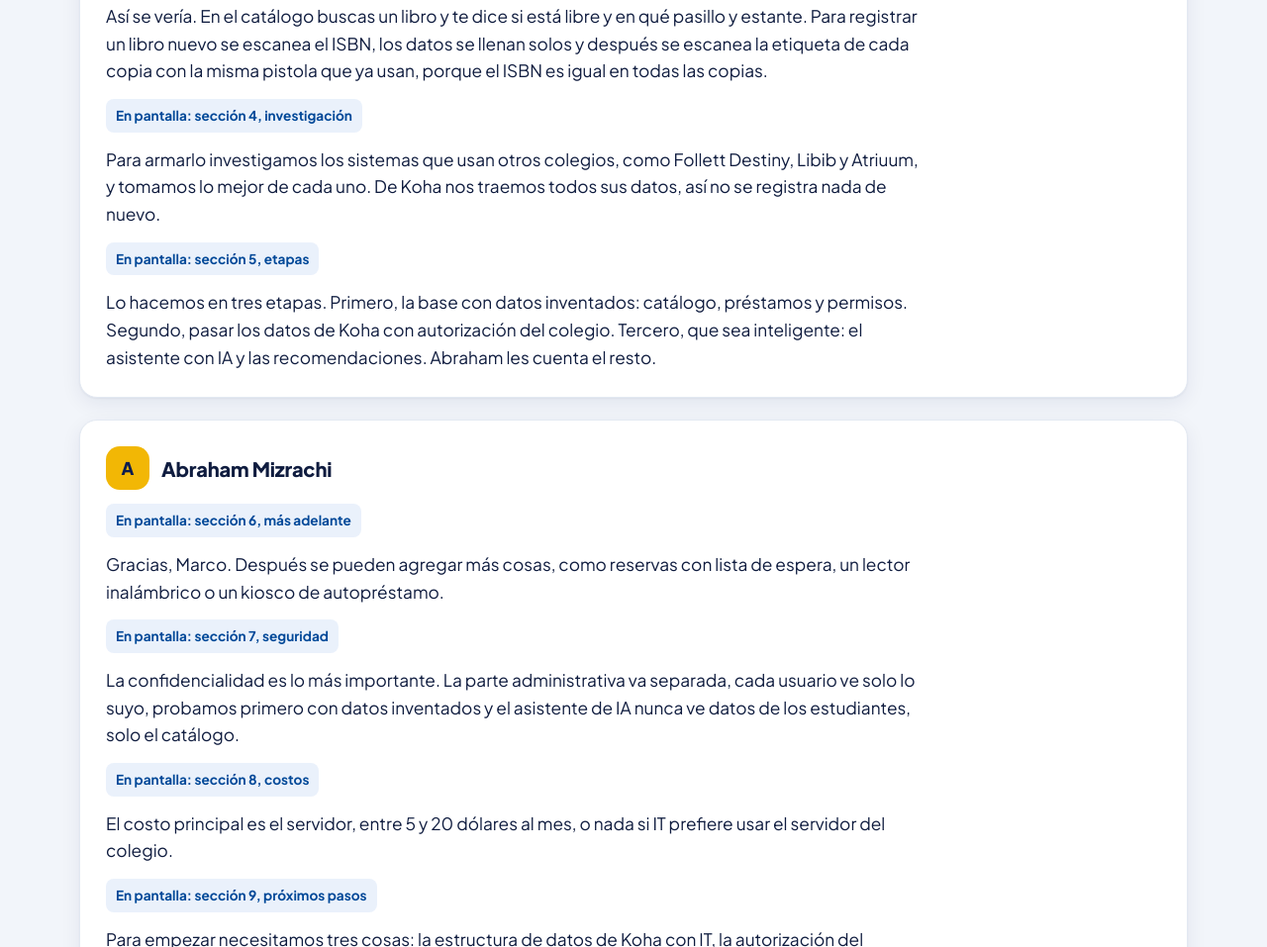
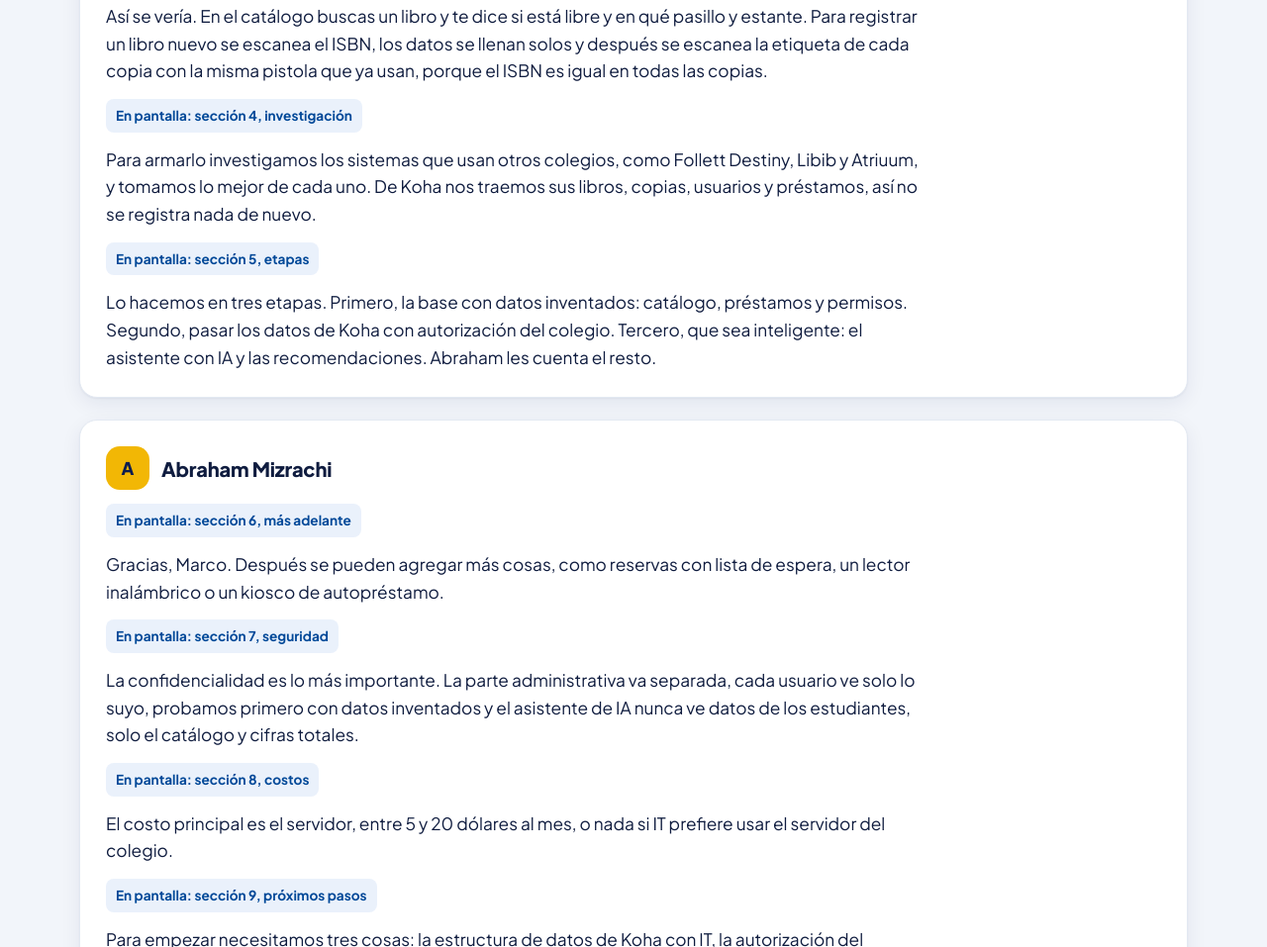
Before and after one commit to marcoeisenman-hub/biblioteca-iae, a plain HTML site: page boceto/speech.html in a window 1280 px wide. Shown: the part 895-1852 px from the top of the page at 99% size. Drawn offline with Linux system fonts and the light colour scheme.

Commit message:
[Claude] Propuesta/speech: IA borra nombres del chat, migración verifica usuarios, speech alineado
Co-Authored-By: Claude Opus 5.5 <noreply@anthropic.com>
Claude-Session: https://claude.ai/code/session_01HjM58KKyKvCjPUVTVyuzhg

```diff
--- a/boceto/speech.html
+++ b/boceto/speech.html
@@ -38,7 +38,7 @@
       <span class="cue">En pantalla: sección 3, pantallas de ejemplo</span>
       <p>Así se vería. En el catálogo buscas un libro y te dice si está libre y en qué pasillo y estante. Para registrar un libro nuevo se escanea el ISBN, los datos se llenan solos y después se escanea la etiqueta de cada copia con la misma pistola que ya usan, porque el ISBN es igual en todas las copias.</p>
       <span class="cue">En pantalla: sección 4, investigación</span>
-      <p>Para armarlo investigamos los sistemas que usan otros colegios, como Follett Destiny, Libib y Atriuum, y tomamos lo mejor de cada uno. De Koha nos traemos todos sus datos, así no se registra nada de nuevo.</p>
+      <p>Para armarlo investigamos los sistemas que usan otros colegios, como Follett Destiny, Libib y Atriuum, y tomamos lo mejor de cada uno. De Koha nos traemos sus libros, copias, usuarios y préstamos, así no se registra nada de nuevo.</p>
       <span class="cue">En pantalla: sección 5, etapas</span>
       <p>Lo hacemos en tres etapas. Primero, la base con datos inventados: catálogo, préstamos y permisos. Segundo, pasar los datos de Koha con autorización del colegio. Tercero, que sea inteligente: el asistente con IA y las recomendaciones. Abraham les cuenta el resto.</p>
     </div>
@@ -48,7 +48,7 @@
       <span class="cue">En pantalla: sección 6, más adelante</span>
       <p>Gracias, Marco. Después se pueden agregar más cosas, como reservas con lista de espera, un lector inalámbrico o un kiosco de autopréstamo.</p>
       <span class="cue">En pantalla: sección 7, seguridad</span>
-      <p>La confidencialidad es lo más importante. La parte administrativa va separada, cada usuario ve solo lo suyo, probamos primero con datos inventados y el asistente de IA nunca ve datos de los estudiantes, solo el catálogo.</p>
+      <p>La confidencialidad es lo más importante. La parte administrativa va separada, cada usuario ve solo lo suyo, probamos primero con datos inventados y el asistente de IA nunca ve datos de los estudiantes, solo el catálogo y cifras totales.</p>
       <span class="cue">En pantalla: sección 8, costos</span>
       <p>El costo principal es el servidor, entre 5 y 20 dólares al mes, o nada si IT prefiere usar el servidor del colegio.</p>
       <span class="cue">En pantalla: sección 9, próximos pasos</span>
```
Also changed, not shown: boceto/index.html (+2 -2 lines).
